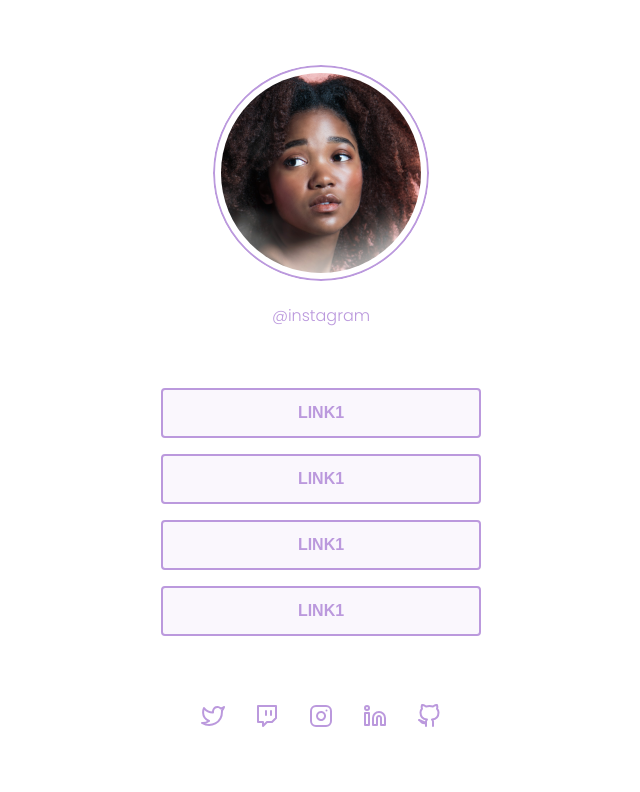
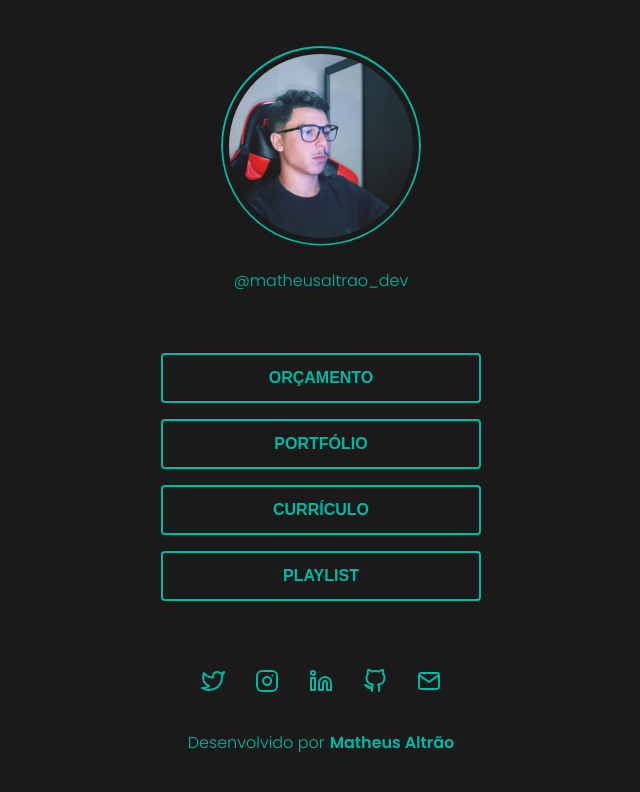
Before and after one commit to MatheusAltrao/Links-Matheus, a plain HTML site: page index.html in a window 1280 px wide. Shown: the whole page, without its empty margins (319-959 px from the left). Drawn offline with Linux system fonts and the light colour scheme.

Commit message:
add javascript

```diff
--- a/index.html
+++ b/index.html
@@ -6,26 +6,45 @@
     <meta name="viewport" content="width=device-width, initial-scale=1.0" />
     <link rel="stylesheet" href="style.css" />
 
-    <title>Social Tree</title>
+    <title>Links Matheus Altrão</title>
   </head>
   <body>
     <div class="container">
       <div class="image">
-        <img src="img/logo.png" alt="" />
+        <img src="img/logo.jpg" alt="" />
       </div>
 
       <div class="insta">
-        <p>@instagram</p>
+        <p>@matheusaltrao_dev</p>
       </div>
 
       <div class="buttons">
-        <button>link1</button>
-        <button>link1</button>
-        <button>link1</button>
-        <button>link1</button>
+        <a
+          target="_blank"
+          href="https://api.whatsapp.com/send?phone=5567999271900&text=Olá, gostaria de fazer um orçamento"
+          ><button>Orçamento</button></a
+        >
+        <a target="_blank" href="https://matheusaltrao.github.io/portfolio/"
+          ><button>Portfólio</button></a
+        >
+        <a
+          href="assets/Curriculo_Matheus.jpg"
+          download="Curriculo_Matheus.Curriculo_Matheus.jpg"
+          ><button>Currículo</button></a
+        >
+        <a
+          target="_blank"
+          href="https://open.spotify.com/playlist/1QdTG8SouFpXHZktCQD7c8?si=f21ac172ce3a49a6"
+          ><button>Playlist</button></a
+        >
       </div>
 
       <div class="icons">
+        <a
+          class="icon"
+          target="_blank"
+          href="https://twitter.com/matheus___Dev"
+        >
           <i
             ><svg
               width="24"
@@ -36,30 +55,20 @@
             >
               <path
                 d="M23 2.99998C22.0424 3.67546 20.9821 4.19209 19.86 4.52999C19.2577 3.8375 18.4573 3.34668 17.567 3.12391C16.6767 2.90115 15.7395 2.95718 14.8821 3.28444C14.0247 3.6117 13.2884 4.19439 12.773 4.9537C12.2575 5.71302 11.9877 6.61232 12 7.52998V8.52998C10.2426 8.57555 8.50127 8.1858 6.93101 7.39543C5.36074 6.60506 4.01032 5.43862 3 3.99998C3 3.99998 -1 13 8 17C5.94053 18.398 3.48716 19.0989 1 19C10 24 21 19 21 7.49998C20.9991 7.22144 20.9723 6.94358 20.92 6.66999C21.9406 5.66348 22.6608 4.3927 23 2.99998V2.99998Z"
-              stroke="#BB99DD"
+                stroke="#00b8a5"
                 stroke-width="2"
                 stroke-linecap="round"
                 stroke-linejoin="round"
               />
             </svg>
           </i>
-        <i>
-          <svg
-            width="24"
-            height="24"
-            viewBox="0 0 24 24"
-            fill="none"
-            xmlns="http://www.w3.org/2000/svg"
+        </a>
+
+        <a
+          class="icon"
+          target="_blank"
+          href="https://www.instagram.com/matheusaltrao_dev/"
         >
-            <path
-              d="M16 11V7M21 2H3V18H8V22L12 18H17L21 14V2ZM11 11V7V11Z"
-              stroke="#BB99DD"
-              stroke-width="2"
-              stroke-linecap="round"
-              stroke-linejoin="round"
-            />
-          </svg>
-        </i>
           <i>
             <svg
               width="24"
@@ -70,27 +79,34 @@
             >
               <path
                 d="M17 2H7C4.23858 2 2 4.23858 2 7V17C2 19.7614 4.23858 22 7 22H17C19.7614 22 22 19.7614 22 17V7C22 4.23858 19.7614 2 17 2Z"
-              stroke="#BB99DD"
+                stroke="#00b8a5"
                 stroke-width="2"
                 stroke-linecap="round"
                 stroke-linejoin="round"
               />
               <path
                 d="M16 11.37C16.1234 12.2022 15.9813 13.0522 15.5938 13.799C15.2063 14.5458 14.5931 15.1514 13.8416 15.5297C13.0901 15.9079 12.2384 16.0396 11.4078 15.9059C10.5771 15.7723 9.80976 15.3801 9.21484 14.7852C8.61992 14.1902 8.22773 13.4229 8.09407 12.5922C7.9604 11.7615 8.09207 10.9099 8.47033 10.1584C8.84859 9.40685 9.45419 8.79374 10.201 8.40624C10.9478 8.01874 11.7978 7.87658 12.63 8C13.4789 8.12588 14.2649 8.52146 14.8717 9.1283C15.4785 9.73515 15.8741 10.5211 16 11.37Z"
-              stroke="#BB99DD"
+                stroke="#00b8a5"
                 stroke-width="2"
                 stroke-linecap="round"
                 stroke-linejoin="round"
               />
               <path
                 d="M17.5 6.5H17.51"
-              stroke="#BB99DD"
+                stroke="#00b8a5"
                 stroke-width="2"
                 stroke-linecap="round"
                 stroke-linejoin="round"
               />
             </svg>
           </i>
+        </a>
+
+        <a
+          class="icon"
+          target="_blank"
+          href="https://www.linkedin.com/in/matheus-altrao/"
+        >
           <i>
             <svg
               width="24"
@@ -101,27 +117,29 @@
             >
               <path
                 d="M16 8C17.5913 8 19.1174 8.63214 20.2426 9.75736C21.3679 10.8826 22 12.4087 22 14V21H18V14C18 13.4696 17.7893 12.9609 17.4142 12.5858C17.0391 12.2107 16.5304 12 16 12C15.4696 12 14.9609 12.2107 14.5858 12.5858C14.2107 12.9609 14 13.4696 14 14V21H10V14C10 12.4087 10.6321 10.8826 11.7574 9.75736C12.8826 8.63214 14.4087 8 16 8V8Z"
-              stroke="#BB99DD"
+                stroke="#00b8a5"
                 stroke-width="2"
                 stroke-linecap="round"
                 stroke-linejoin="round"
               />
               <path
                 d="M6 9H2V21H6V9Z"
-              stroke="#BB99DD"
+                stroke="#00b8a5"
                 stroke-width="2"
                 stroke-linecap="round"
                 stroke-linejoin="round"
               />
               <path
                 d="M4 6C5.10457 6 6 5.10457 6 4C6 2.89543 5.10457 2 4 2C2.89543 2 2 2.89543 2 4C2 5.10457 2.89543 6 4 6Z"
-              stroke="#BB99DD"
+                stroke="#00b8a5"
                 stroke-width="2"
                 stroke-linecap="round"
                 stroke-linejoin="round"
               />
-          </svg>
-        </i>
+            </svg> </i
+        ></a>
+
+        <a class="icon" target="_blank" href="https://github.com/MatheusAltrao">
           <i>
             <svg
               width="24"
@@ -133,7 +151,7 @@
               <g clip-path="url(#clip0)">
                 <path
                   d="M16 22V18.13C16.0375 17.6532 15.9731 17.1738 15.811 16.7238C15.6489 16.2738 15.3929 15.8634 15.06 15.52C18.2 15.17 21.5 13.98 21.5 8.52C21.4997 7.12383 20.9627 5.7812 20 4.77C20.4559 3.54851 20.4236 2.19835 19.91 0.999999C19.91 0.999999 18.73 0.649999 16 2.48C13.708 1.85882 11.292 1.85882 9 2.48C6.27 0.649999 5.09 0.999999 5.09 0.999999C4.57638 2.19835 4.54414 3.54851 5 4.77C4.03013 5.7887 3.49252 7.14346 3.5 8.55C3.5 13.97 6.8 15.16 9.94 15.55C9.611 15.89 9.35726 16.2954 9.19531 16.7399C9.03335 17.1844 8.96681 17.6581 9 18.13V22M9 19C4 20.5 4 16.5 2 16L9 19Z"
-                stroke="#BB99DD"
+                  stroke="#00b8a5"
                   stroke-width="2"
                   stroke-linecap="round"
                   stroke-linejoin="round"
@@ -144,9 +162,37 @@
                   <rect width="24" height="24" fill="white" />
                 </clipPath>
               </defs>
+            </svg> </i
+        ></a>
+
+        <i id="email" onclick="copyEmail()" class="email">
+          <svg
+            version="1.1"
+            xmlns="http://www.w3.org/2000/svg"
+            width="24"
+            height="24"
+            viewBox="0 0 768 768"
+          >
+            <title></title>
+            <g id="icomoon-ignore"></g>
+            <path
+              d="M96 253.472l269.664 188.768c10.88 7.52 25.44 7.872 36.704 0l269.632-188.768v322.528c0 8.704-3.52 16.672-9.44 22.56s-13.856 9.44-22.56 9.44h-512c-8.704 0-16.672-3.52-22.56-9.44s-9.44-13.856-9.44-22.56zM32 191.456c0 0.32 0 0.64 0 0.96v383.584c0 26.496 10.88 50.528 28.16 67.84s41.344 28.16 67.84 28.16h512c26.496 0 50.528-10.88 67.84-28.16s28.16-41.344 28.16-67.84v-383.616c0-0.32 0-0.64 0-0.96-0.16-26.272-10.976-50.080-28.16-67.264-17.312-17.28-41.344-28.16-67.84-28.16h-512c-26.496 0-50.528 10.88-67.84 28.16-17.184 17.184-28 40.992-28.16 67.296zM668.608 177.728l-284.608 199.2-284.608-199.2c1.536-3.072 3.584-5.856 6.016-8.288 5.92-5.92 13.888-9.44 22.592-9.44h512c8.704 0 16.672 3.52 22.56 9.44 2.432 2.432 4.48 5.248 6.016 8.288z"
+            ></path>
           </svg>
         </i>
       </div>
     </div>
+
+    <div class="developer">
+      Desenvolvido por
+      <a
+        class="icon"
+        target="_blank"
+        href="https://www.instagram.com/matheusaltrao_dev/"
+        >Matheus Altrão</a
+      >
+    </div>
+
+    <script src="main.js"></script>
   </body>
 </html>
--- /dev/null
+++ b/main.js
@@ -0,0 +1,7 @@
+function copyEmail() {
+  const email = 'matheusaltrao2@gmail.com'
+
+  navigator.clipboard.writeText(email)
+
+  alert('o email ' + email + ' foi copiado')
+}
--- a/style.css
+++ b/style.css
@@ -6,22 +6,29 @@
   box-sizing: border-box;
 }
 
+::selection {
+  color: var(--roxo);
+  background-color: #fff;
+}
+
 :root {
-  --body-bg-color: #faf7fd;
-  --purple: #bb99dd;
+  --body-bg-color: #1a1a1a;
+  --ciano: #00b8a5;
+  --roxo: #7c17b4;
 }
 
 body {
   font-family: 'Poppins', sans-serif;
 
-  background-color: var(---bg-color);
-  color: var(--purple);
+  background-color: var(--body-bg-color);
+  color: var(--ciano);
 
   overflow: hidden;
 
   display: flex;
   align-items: center;
   justify-content: center;
+  flex-direction: column;
 
   height: 100vh;
 }
@@ -38,10 +45,15 @@ body {
 }
 
 .image img {
-  border: 2px solid var(--purple);
+  border: 2px solid var(--ciano);
   padding: 6px;
   clip-path: circle();
   border-radius: 50%;
+
+  height: 200px;
+  width: 200px;
+
+  object-fit: cover;
 }
 
 .insta {
@@ -61,11 +73,11 @@ body {
 }
 
 button {
-  border: 2px solid var(--purple);
+  border: 2px solid var(--ciano);
   border-radius: 4px;
 
   background-color: var(--body-bg-color);
-  color: var(--purple);
+  color: var(--ciano);
   font-weight: 600;
   font-size: 16px;
 
@@ -79,7 +91,7 @@ button {
 }
 
 button:hover {
-  background-color: #bb99dd;
+  background-color: var(--ciano);
   color: var(--body-bg-color);
 }
 
@@ -88,13 +100,46 @@ button:hover {
   align-items: center;
   justify-content: center;
   gap: 30px;
+
+  margin-bottom: 30px;
 }
 
+i {
+  fill: var(--ciano);
+}
+
+i:hover {
+  transform: translateY(-8px);
+}
+
+.email:hover::after {
+  position: absolute;
+  z-index: 99;
+  content: 'matheusaltrao2@gmail.com';
+  bottom: 30px;
+  right: 0;
+  left: 0;
+}
+
+.icon,
 i {
   transition: all 0.3s ease;
   cursor: pointer;
 }
 
-i:hover {
+.icon:hover {
   transform: translateY(-8px);
 }
+
+.developer {
+  display: flex;
+}
+.developer a {
+  text-decoration: none;
+  color: #00b8a5;
+
+  font-weight: 700;
+
+  display: block;
+  margin-left: 5px;
+}
```
Also changed, not shown: assets/Curriculo_Matheus.jpg (added), assets/mail.svg (added), img/logo.jpg (added), img/logo.png (deleted). Lines whose indentation alone changed are shown as unchanged.
